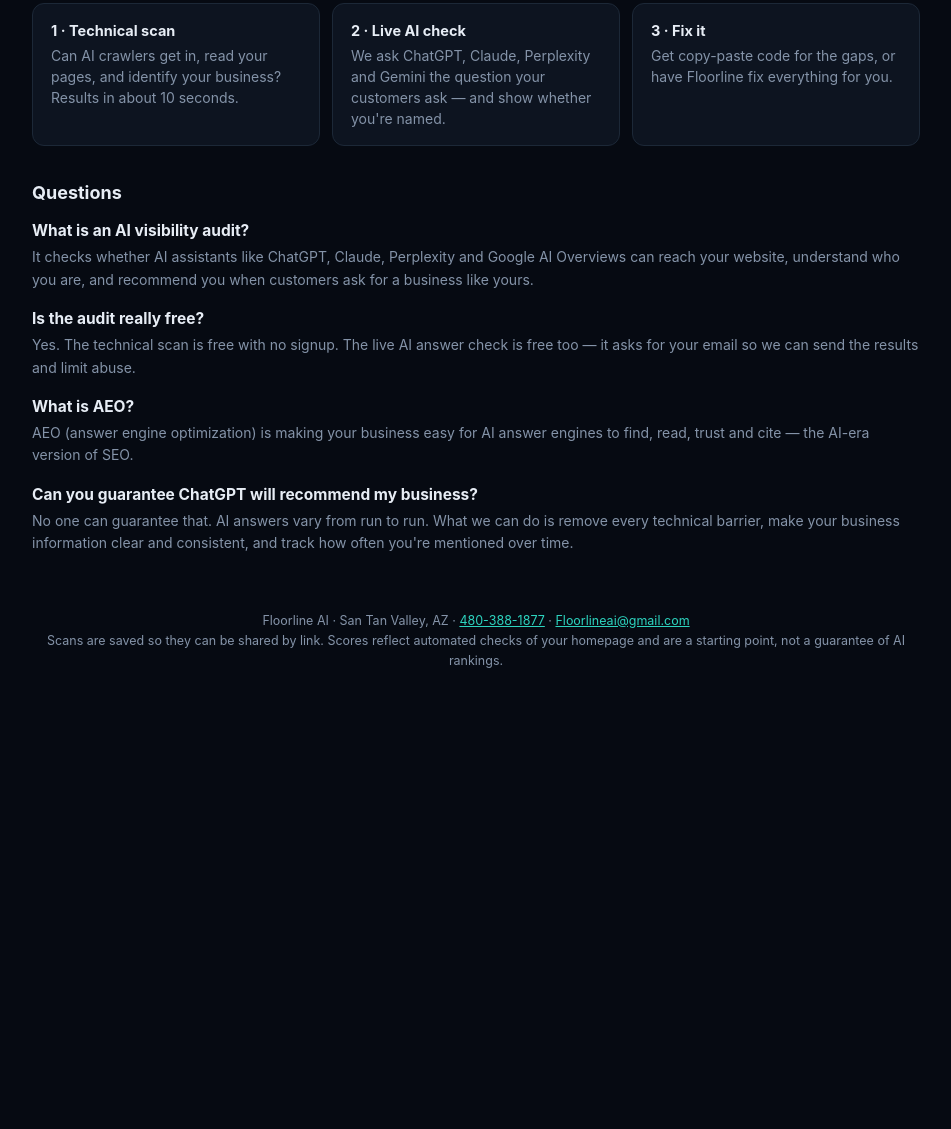
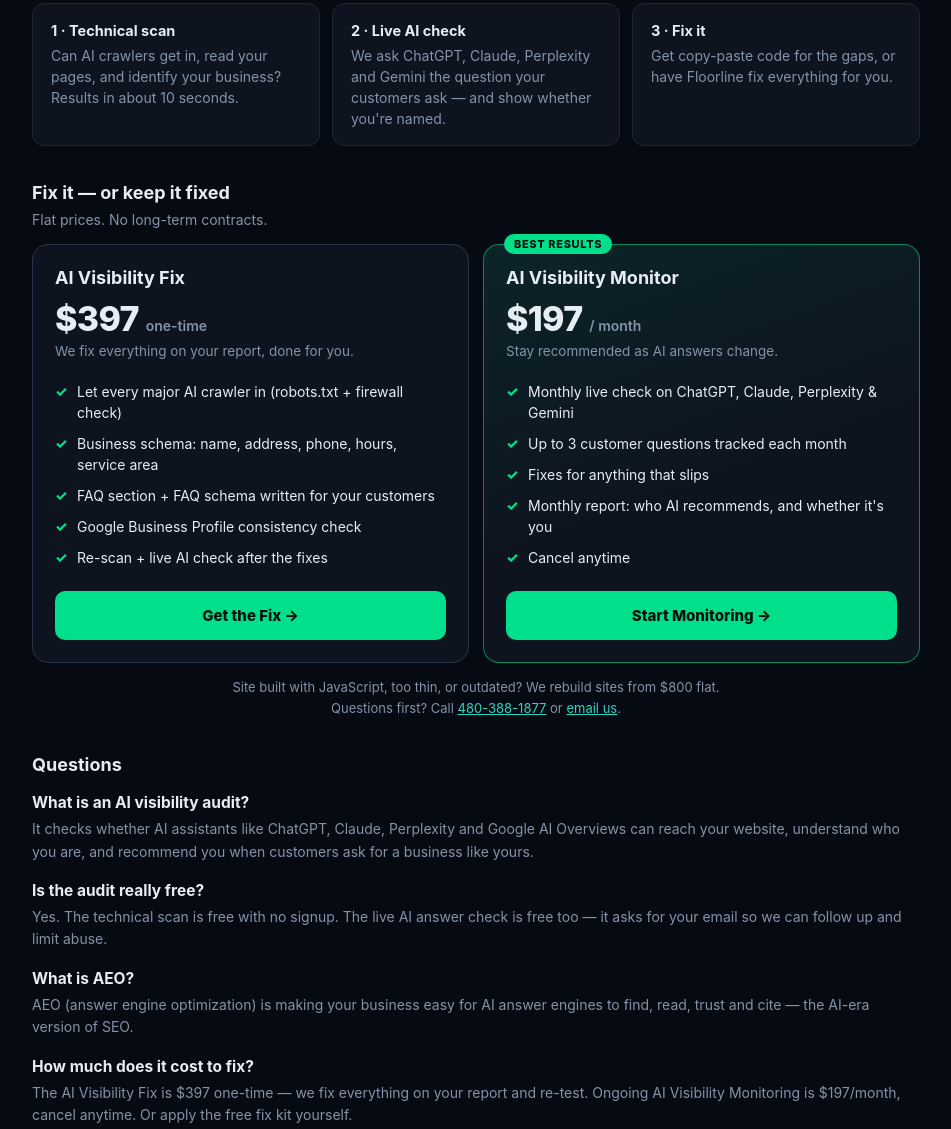
Before and after one commit to gcgolfer3311/floorline-aeo-audit., a website: page index.html in a window 1280 px wide. Shown: the part 429-1558 px from the top of the page, without its empty margins (164-1115 px from the left). Before the commit the page ends 1180 px from the top, so only its background shows below. Drawn offline with Linux system fonts and the light colour scheme.

Commit message:
Audit page: pricing section ($397 Fix / $197/mo Monitor) + Stripe Payment Link buttons
- PAY_LINKS config; prefilled_email + client_reference_id passed to Stripe
- Falls back to pre-filled email when links are empty
- Copy no longer promises an automatic results email
- Pricing FAQ (visible + schema)

Co-Authored-By: Claude Opus 5.5 <noreply@anthropic.com>
Claude-Session: https://claude.ai/code/session_01GyyL3vKwNqRpan3zrUvKEQ

```diff
--- a/index.html
+++ b/index.html
@@ -39,8 +39,9 @@
       "@type": "FAQPage",
       "mainEntity": [
         { "@type": "Question", "name": "What is an AI visibility audit?", "acceptedAnswer": { "@type": "Answer", "text": "It checks whether AI assistants like ChatGPT, Claude, Perplexity and Google AI Overviews can reach your website, understand who you are, and recommend you when customers ask for a business like yours." } },
-        { "@type": "Question", "name": "Is the audit really free?", "acceptedAnswer": { "@type": "Answer", "text": "Yes. The technical scan is free with no signup. The live AI answer check is free too — it asks for your email so we can send the results and limit abuse." } },
+        { "@type": "Question", "name": "Is the audit really free?", "acceptedAnswer": { "@type": "Answer", "text": "Yes. The technical scan is free with no signup. The live AI answer check is free too — it asks for your email so we can follow up and limit abuse." } },
         { "@type": "Question", "name": "What is AEO?", "acceptedAnswer": { "@type": "Answer", "text": "AEO (answer engine optimization) is making your business easy for AI answer engines to find, read, trust and cite — the AI-era version of SEO." } },
+        { "@type": "Question", "name": "How much does it cost to fix?", "acceptedAnswer": { "@type": "Answer", "text": "The AI Visibility Fix is $397 one-time — we fix everything on your report and re-test. Ongoing AI Visibility Monitoring is $197/month, cancel anytime. Or apply the free fix kit yourself." } },
         { "@type": "Question", "name": "Can you guarantee ChatGPT will recommend my business?", "acceptedAnswer": { "@type": "Answer", "text": "No one can guarantee that. AI answers vary from run to run. What we can do is remove every technical barrier, make your business information clear and consistent, and track how often you're mentioned over time." } }
       ]
     }
@@ -198,6 +199,19 @@
   .closer p { color: var(--muted); margin: 0 auto 18px; max-width: 560px; line-height: 1.55; font-size: 14.5px; }
   .closer .row { display: flex; gap: 10px; justify-content: center; flex-wrap: wrap; }
 
+  .plans { display: grid; grid-template-columns: repeat(auto-fit, minmax(260px, 1fr)); gap: 14px; }
+  .plan { background: var(--panel); border: 1px solid var(--border-2); border-radius: 16px; padding: 22px; display: flex; flex-direction: column; position: relative; }
+  .plan.featured { border-color: rgba(0,224,138,0.55); background: linear-gradient(160deg, rgba(0,224,138,0.08), transparent 55%), var(--panel); }
+  .plan .tag { position: absolute; top: -11px; left: 20px; background: var(--green); color: #06110c; font-size: 11px; font-weight: 800; letter-spacing: .06em; text-transform: uppercase; padding: 3px 10px; border-radius: 999px; }
+  .plan h3 { margin: 0 0 4px; font-size: 18px; }
+  .plan .price { font-size: 34px; font-weight: 800; letter-spacing: -0.02em; margin: 6px 0 2px; }
+  .plan .price small { font-size: 14px; color: var(--muted); font-weight: 600; letter-spacing: 0; }
+  .plan .for { color: var(--muted); font-size: 13.5px; margin: 0 0 14px; line-height: 1.5; }
+  .plan ul { list-style: none; padding: 0; margin: 0 0 18px; font-size: 14px; line-height: 1.5; flex: 1; }
+  .plan li { padding: 5px 0 5px 22px; position: relative; }
+  .plan li::before { content: "✓"; position: absolute; left: 0; color: var(--green); font-weight: 800; }
+  .plan .btn { width: 100%; }
+  .plans-note { color: var(--muted); font-size: 13px; text-align: center; margin-top: 14px; line-height: 1.6; }
   .faq h3 { font-size: 15.5px; margin: 18px 0 6px; }
   .faq p { color: var(--muted); font-size: 14px; line-height: 1.6; margin: 0; }
 
@@ -206,7 +220,7 @@
 
   @media print {
     body { background: #fff; color: #111826; }
-    .no-print, header.top .top-cta, form.scan, .chips, .how, .actions, .cite-card form, .closer .row, footer .np { display: none !important; }
+    .no-print, header.top .top-cta, form.scan, .chips, .how, .actions, .cite-card form, .closer .row, footer .np, #pricing { display: none !important; }
     .score-card, .subscore, .finding, .engine, .fix, details.more, .closer, .cite-card { background: #f4f6f9 !important; border-color: #d7dde6 !important; color: #111826 !important; }
     details.more .body { display: block !important; }
     .fix pre { color: #0b3d2e; white-space: pre-wrap; }
@@ -288,14 +302,14 @@
         <form id="lead-form" novalidate>
           <div class="grid2">
             <div><label class="lbl" for="lf-name">Your name</label><input class="field" id="lf-name" autocomplete="name" required /></div>
-            <div><label class="lbl" for="lf-email">Email (results are sent here)</label><input class="field" id="lf-email" type="email" autocomplete="email" required /></div>
+            <div><label class="lbl" for="lf-email">Email</label><input class="field" id="lf-email" type="email" autocomplete="email" required /></div>
             <div><label class="lbl" for="lf-biz">Business name</label><input class="field" id="lf-biz" autocomplete="organization" required /></div>
             <div><label class="lbl" for="lf-phone">Phone (optional)</label><input class="field" id="lf-phone" type="tel" autocomplete="tel" /></div>
             <div class="full"><label class="lbl" for="lf-q">What would a customer ask an AI to find you?</label><input class="field" id="lf-q" placeholder="e.g. best HVAC company in Mesa AZ" required maxlength="200" /></div>
           </div>
           <div class="hp" aria-hidden="true"><label>Leave blank <input id="lf-website" tabindex="-1" autocomplete="off" /></label></div>
           <div style="margin-top:14px"><button class="btn" type="submit" id="lead-btn">Run the live AI check →</button></div>
-          <div class="fine">Free. Takes about 20 seconds. We'll email you a copy — no spam, no sharing your info.</div>
+          <div class="fine">Free. Takes about 20 seconds. We'll follow up personally with what to fix — no spam, and we never share your info.</div>
         </form>
         <div id="cite-status" class="hidden">
           <div class="scanline"><ol id="cite-steps"><li>Asking ChatGPT…</li><li>Asking Claude…</li><li>Asking Perplexity…</li><li>Asking Gemini…</li></ol><div class="bar"><i></i></div></div>
@@ -329,7 +343,7 @@
         <h2 id="closer-title">Want this fixed for you?</h2>
         <p id="closer-text">Floorline AI fixes every item on this report, sets up your business data across the sources AI engines trust, and re-tests monthly so you can see your AI mentions grow.</p>
         <div class="row">
-          <a class="btn" id="book-btn" href="https://floorlineai.com/#contact">Get it fixed →</a>
+          <a class="btn" id="book-btn" href="#pricing">See fix options →</a>
           <a class="btn ghost" href="tel:+14803881877">Call 480-388-1877</a>
           <a class="btn ghost" href="mailto:Floorlineai@gmail.com?subject=AI%20Visibility%20Audit">Email us</a>
         </div>
@@ -337,14 +351,51 @@
     </section>
   </div>
 
+  <section class="block" id="pricing">
+    <h2>Fix it — or keep it fixed</h2>
+    <p class="lede">Flat prices. No long-term contracts.</p>
+    <div class="plans">
+      <div class="plan">
+        <h3>AI Visibility Fix</h3>
+        <div class="price">$397 <small>one-time</small></div>
+        <p class="for">We fix everything on your report, done for you.</p>
+        <ul>
+          <li>Let every major AI crawler in (robots.txt + firewall check)</li>
+          <li>Business schema: name, address, phone, hours, service area</li>
+          <li>FAQ section + FAQ schema written for your customers</li>
+          <li>Google Business Profile consistency check</li>
+          <li>Re-scan + live AI check after the fixes</li>
+        </ul>
+        <a class="btn" href="#" data-plan="fix">Get the Fix →</a>
+      </div>
+      <div class="plan featured">
+        <span class="tag">Best results</span>
+        <h3>AI Visibility Monitor</h3>
+        <div class="price">$197 <small>/ month</small></div>
+        <p class="for">Stay recommended as AI answers change.</p>
+        <ul>
+          <li>Monthly live check on ChatGPT, Claude, Perplexity &amp; Gemini</li>
+          <li>Up to 3 customer questions tracked each month</li>
+          <li>Fixes for anything that slips</li>
+          <li>Monthly report: who AI recommends, and whether it's you</li>
+          <li>Cancel anytime</li>
+        </ul>
+        <a class="btn" href="#" data-plan="monitor">Start Monitoring →</a>
+      </div>
+    </div>
+    <p class="plans-note">Site built with JavaScript, too thin, or outdated? We rebuild sites from $800 flat.<br>Questions first? Call <a href="tel:+14803881877">480-388-1877</a> or <a href="mailto:Floorlineai@gmail.com?subject=AI%20Visibility%20question">email us</a>.</p>
+  </section>
+
   <section class="block faq" id="faq">
     <h2>Questions</h2>
     <h3>What is an AI visibility audit?</h3>
     <p>It checks whether AI assistants like ChatGPT, Claude, Perplexity and Google AI Overviews can reach your website, understand who you are, and recommend you when customers ask for a business like yours.</p>
     <h3>Is the audit really free?</h3>
-    <p>Yes. The technical scan is free with no signup. The live AI answer check is free too — it asks for your email so we can send the results and limit abuse.</p>
+    <p>Yes. The technical scan is free with no signup. The live AI answer check is free too — it asks for your email so we can follow up and limit abuse.</p>
     <h3>What is AEO?</h3>
     <p>AEO (answer engine optimization) is making your business easy for AI answer engines to find, read, trust and cite — the AI-era version of SEO.</p>
+    <h3>How much does it cost to fix?</h3>
+    <p>The AI Visibility Fix is $397 one-time — we fix everything on your report and re-test. Ongoing AI Visibility Monitoring is $197/month, cancel anytime. Or apply the free fix kit yourself.</p>
     <h3>Can you guarantee ChatGPT will recommend my business?</h3>
     <p>No one can guarantee that. AI answers vary from run to run. What we can do is remove every technical barrier, make your business information clear and consistent, and track how often you're mentioned over time.</p>
   </section>
@@ -369,6 +420,34 @@
   var SEV = { critical: "Critical", high: "Important", info: "Note", good: "Good" };
   var MAX = { crawlerAccess: 30, technical: 20, structuredData: 30, content: 20 };
   var current = null, reportUrl = "", leadToken = null;
+
+  // ===== PAYMENT LINKS — paste your Stripe Payment Link URLs here =====
+  // Stripe Dashboard → Payment Links → Create → copy the https://buy.stripe.com/... link.
+  // Leave "" and the button opens a pre-filled email to you instead.
+  var PAY_LINKS = {
+    fix: "",      // $397 one-time
+    monitor: ""   // $197 / month (recurring)
+  };
+  var PLAN_NAMES = { fix: "AI Visibility Fix ($397)", monitor: "AI Visibility Monitor ($197/mo)" };
+
+  function planHref(plan) {
+    var link = PAY_LINKS[plan] || "";
+    var email = ($("lf-email") && $("lf-email").value.trim()) || "";
+    if (/^https:\/\/(buy|checkout)\.stripe\.com\//.test(link)) {
+      var q = [];
+      if (/^[^\s@]+@[^\s@]+\.[^\s@]{2,}$/.test(email)) q.push("prefilled_email=" + encodeURIComponent(email));
+      if (current && current.reportId) q.push("client_reference_id=" + encodeURIComponent("aeo_" + current.reportId));
+      return link + (q.length ? (link.indexOf("?") === -1 ? "?" : "&") + q.join("&") : "");
+    }
+    var body = "I'd like the " + PLAN_NAMES[plan] + ".\n\nWebsite: " + (current ? current.url : "") + (reportUrl ? "\nReport: " + reportUrl : "") + "\n\nBest number to reach me: ";
+    return "mailto:Floorlineai@gmail.com?subject=" + encodeURIComponent(PLAN_NAMES[plan] + (current ? " — " + current.url : "")) + "&body=" + encodeURIComponent(body);
+  }
+  document.addEventListener("click", function (e) {
+    var a = e.target.closest("[data-plan]");
+    if (!a) return;
+    a.href = planHref(a.getAttribute("data-plan"));
+    if (/^https:/.test(a.href)) { a.target = "_blank"; a.rel = "noopener"; } else { a.removeAttribute("target"); }
+  }, true);
 
   var $ = function (id) { return document.getElementById(id); };
   function esc(s) { return String(s == null ? "" : s).replace(/[&<>"']/g, function (c) { return { "&": "&amp;", "<": "&lt;", ">": "&gt;", '"': "&quot;", "'": "&#39;" }[c]; }); }
```
